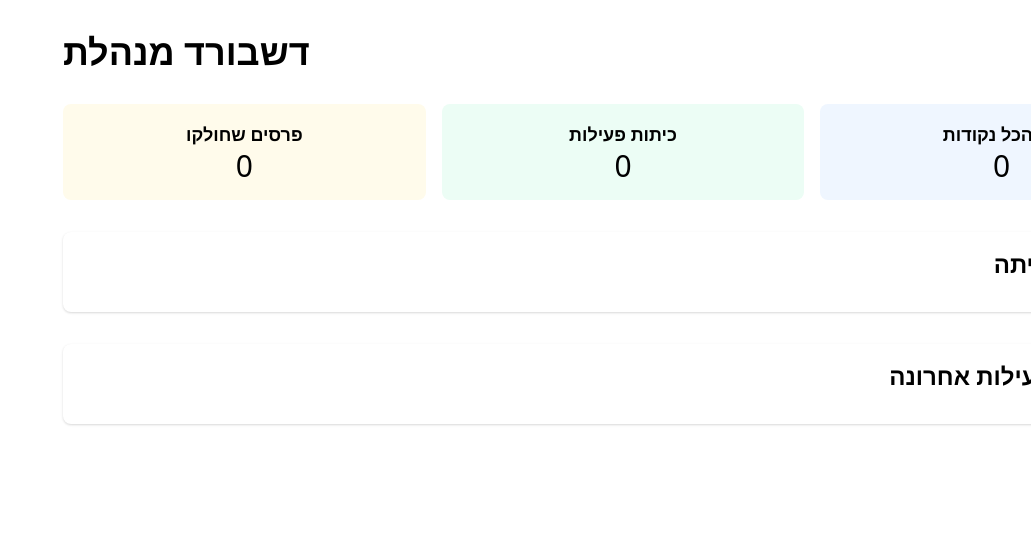
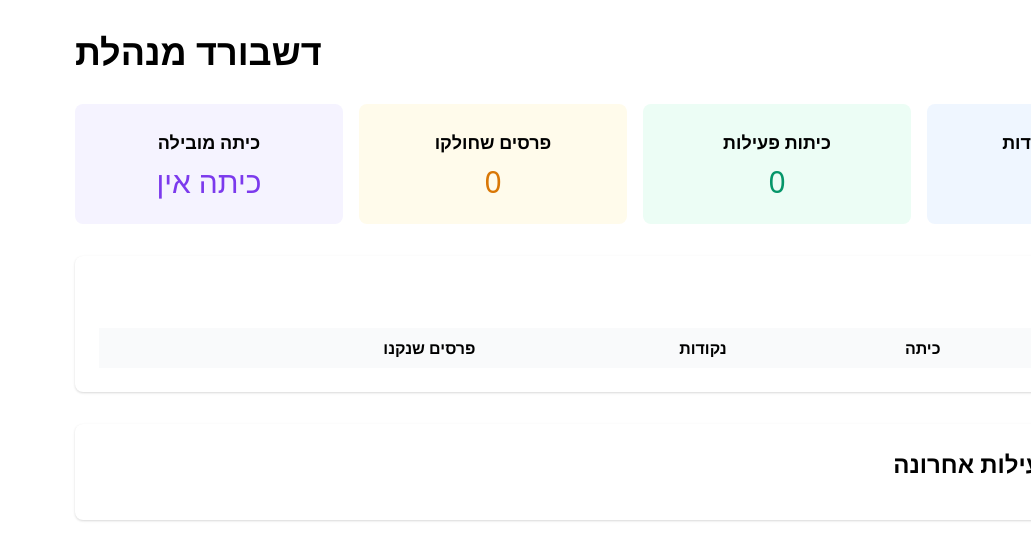
Before and after one commit to yonitfranko/word-bank-system, a Next.js app: page /dashboard in a window 1280 px wide. Shown: the top 560 px of the page, without its empty margins (249-1280 px from the left). Built offline with nearby package versions, Linux system fonts and the light colour scheme.

Commit message:
Update page.jsx

```diff
--- a/app/dashboard/page.jsx
+++ b/app/dashboard/page.jsx
@@ -1,85 +1,125 @@
 'use client';
-import React from 'react';
+import React, { useEffect, useState } from 'react';
 
 export default function DashboardPage() {
-    const [data, setData] = React.useState({
+    const [data, setData] = useState({
         points: {},
         history: []
     });
-    const [isLoading, setIsLoading] = React.useState(true);
 
-    React.useEffect(() => {
+    useEffect(() => {
+        // טעינת נתונים רק בצד הלקוח
         if (typeof window !== 'undefined') {
-            const loadData = () => {
-                try {
             const points = JSON.parse(localStorage.getItem('points') || '{}');
             const history = JSON.parse(localStorage.getItem('history') || '[]');
             setData({ points, history });
-                } catch (e) {
-                    console.error('Failed to load data:', e);
-                }
-                setIsLoading(false);
-            };
-            loadData();
         }
     }, []);
 
-    if (isLoading) {
-        return <div className="p-8 text-center">טוען נתונים...</div>;
-    }
-
+    // חישוב סטטיסטיקות
+    const calculateStats = () => {
         const totalPoints = Object.values(data.points).reduce((sum, curr) => sum + curr, 0);
         const activeClasses = Object.keys(data.points).length;
-    const totalRewards = data.history.filter(h => h.type === 'spent').length;
+        const rewards = data.history.filter(h => h.type === 'spent');
+        const totalRewards = rewards.length;
+        const topClass = Object.entries(data.points)
+            .sort(([, a], [, b]) => b - a)[0]?.[0] || 'אין';
+
+        return { totalPoints, activeClasses, totalRewards, topClass };
+    };
+
+    const stats = calculateStats();
+
+    // מיון כיתות לפי נקודות
+    const sortedClasses = Object.entries(data.points)
+        .sort(([, a], [, b]) => b - a);
 
     return (
         <div className="max-w-6xl mx-auto py-8 px-4" dir="rtl">
+            {/* כותרת וניווט */}
             <div className="flex justify-between items-center mb-8">
                 <a
                     href="/"
                     className="bg-blue-500 hover:bg-blue-600 text-white px-4 py-2 rounded"
                 >
-                    חזרה לדף הראשי
+                    חזרה למערכת
                 </a>
                 <h1 className="text-4xl font-bold">דשבורד מנהלת</h1>
             </div>
 
-            <div className="grid grid-cols-1 md:grid-cols-3 gap-4 mb-8">
-                <div className="bg-blue-50 p-4 rounded-lg text-center">
-                    <h3 className="text-lg font-bold">סך הכל נקודות</h3>
-                    <p className="text-3xl">{totalPoints}</p>
+            {/* קופסאות סטטיסטיקה */}
+            <div className="grid grid-cols-1 md:grid-cols-4 gap-4 mb-8">
+                <div className="bg-blue-50 p-6 rounded-lg text-center">
+                    <h3 className="text-lg font-bold mb-2">סך הכל נקודות</h3>
+                    <p className="text-3xl text-blue-600">{stats.totalPoints}</p>
                 </div>
-                <div className="bg-green-50 p-4 rounded-lg text-center">
-                    <h3 className="text-lg font-bold">כיתות פעילות</h3>
-                    <p className="text-3xl">{activeClasses}</p>
+                <div className="bg-green-50 p-6 rounded-lg text-center">
+                    <h3 className="text-lg font-bold mb-2">כיתות פעילות</h3>
+                    <p className="text-3xl text-green-600">{stats.activeClasses}</p>
                 </div>
-                <div className="bg-yellow-50 p-4 rounded-lg text-center">
-                    <h3 className="text-lg font-bold">פרסים שחולקו</h3>
-                    <p className="text-3xl">{totalRewards}</p>
+                <div className="bg-yellow-50 p-6 rounded-lg text-center">
+                    <h3 className="text-lg font-bold mb-2">פרסים שחולקו</h3>
+                    <p className="text-3xl text-yellow-600">{stats.totalRewards}</p>
+                </div>
+                <div className="bg-purple-50 p-6 rounded-lg text-center">
+                    <h3 className="text-lg font-bold mb-2">כיתה מובילה</h3>
+                    <p className="text-3xl text-purple-600">כיתה {stats.topClass}</p>
                 </div>
             </div>
 
-            <div className="bg-white p-4 rounded-lg shadow mb-8">
-                <h2 className="text-2xl font-bold mb-4">נקודות לפי כיתה</h2>
-                <div className="grid gap-4">
-                    {Object.entries(data.points).map(([className, points]) => (
-                        <div key={className} className="flex justify-between items-center p-2 border-b">
-                            <span className="font-bold">כיתה {className}</span>
-                            <span>{points} נקודות</span>
-                        </div>
-                    ))}
+            {/* טבלת דירוג כיתות */}
+            <div className="bg-white p-6 rounded-lg shadow mb-8">
+                <h2 className="text-2xl font-bold mb-4">דירוג כיתות</h2>
+                <div className="overflow-x-auto">
+                    <table className="w-full">
+                        <thead>
+                            <tr className="bg-gray-50">
+                                <th className="px-4 py-2 text-right">דירוג</th>
+                                <th className="px-4 py-2 text-right">כיתה</th>
+                                <th className="px-4 py-2 text-right">נקודות</th>
+                                <th className="px-4 py-2 text-right">פרסים שנקנו</th>
+                            </tr>
+                        </thead>
+                        <tbody>
+                            {sortedClasses.map(([className, points], index) => {
+                                const classRewards = data.history.filter(h =>
+                                    h.class === className && h.type === 'spent'
+                                ).length;
+
+                                return (
+                                    <tr key={className} className="border-b">
+                                        <td className="px-4 py-2">{index + 1}</td>
+                                        <td className="px-4 py-2">כיתה {className}</td>
+                                        <td className="px-4 py-2">{points}</td>
+                                        <td className="px-4 py-2">{classRewards}</td>
+                                    </tr>
+                                );
+                            })}
+                        </tbody>
+                    </table>
                 </div>
             </div>
 
-            <div className="bg-white p-4 rounded-lg shadow">
+            {/* היסטוריית פעילות */}
+            <div className="bg-white p-6 rounded-lg shadow">
                 <h2 className="text-2xl font-bold mb-4">היסטוריית פעילות אחרונה</h2>
                 <div className="space-y-2">
-                    {data.history.slice(0, 10).map((entry, index) => (
-                        <div key={index} className="p-2 border-b">
-                            {entry.date} - כיתה {entry.class} - {' '}
+                    {data.history.slice(0, 15).reverse().map((entry, index) => (
+                        <div
+                            key={index}
+                            className={`p-3 rounded-lg ${entry.type === 'earned' ? 'bg-green-50' : 'bg-blue-50'
+                                }`}
+                        >
+                            <div className="flex justify-between items-center">
+                                <span className="font-bold">כיתה {entry.class}</span>
+                                <span className="text-gray-600">{entry.date}</span>
+                            </div>
+                            <div className="mt-1">
                                 {entry.type === 'earned'
                                     ? `הרוויח ${entry.points} נקודות`
-                                : `קנה ${entry.reward} (-${Math.abs(entry.points)} נקודות)`}
+                                    : `רכש ${entry.reward} (-${Math.abs(entry.points)} נקודות)`
+                                }
+                            </div>
                         </div>
                     ))}
                 </div>
```
Lines whose indentation alone changed are shown as unchanged.
